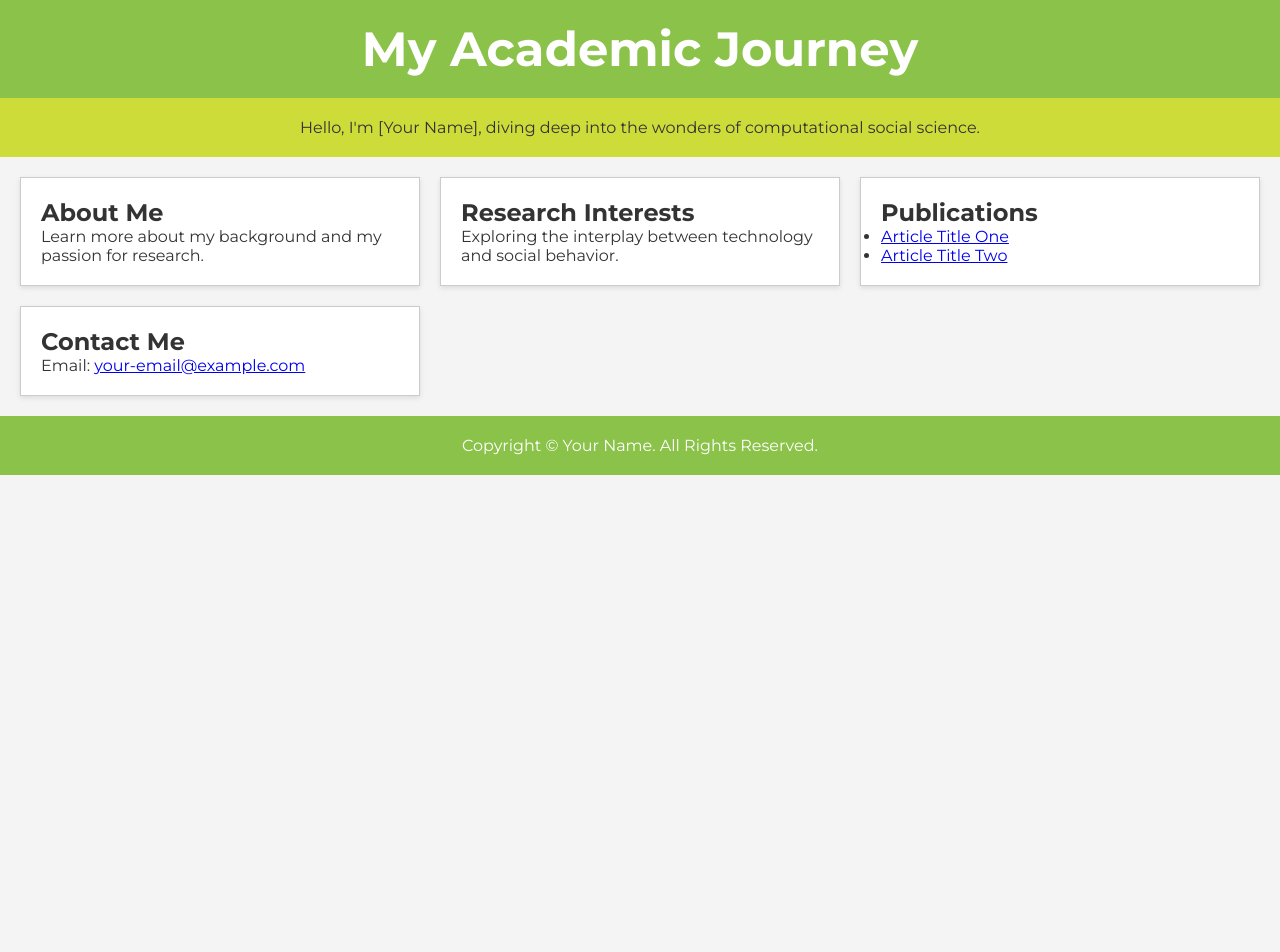
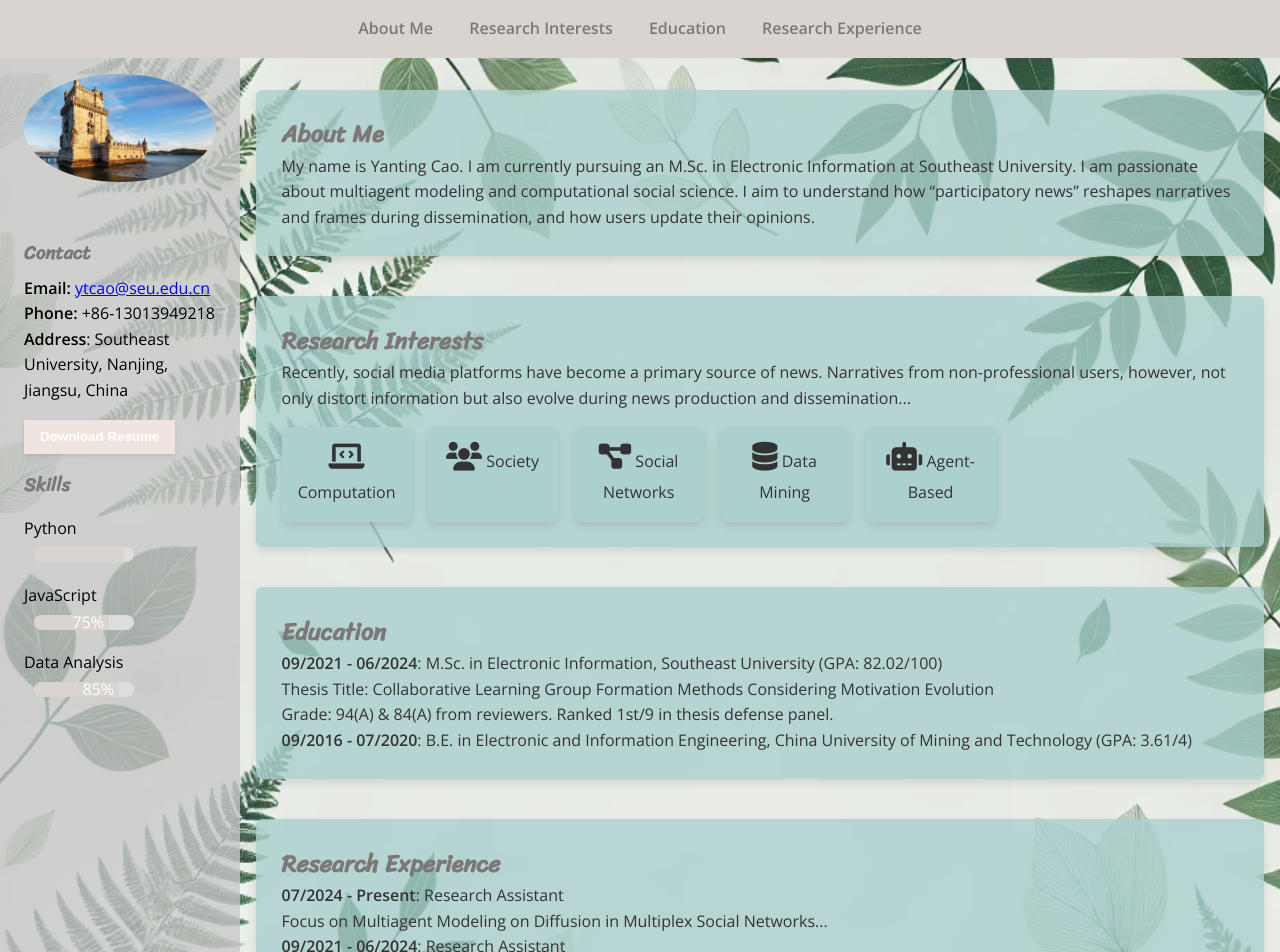
Before and after one commit to Miaedoc/Miaedoc.github.io, a Jekyll site: the page my-blog/index.html, which Jekyll copies as it is, in a window 1280 px wide and 1400 px high. Shown: the top 952 px of the window. Built offline with Jekyll 4.4.1, drawn with Linux system fonts in a browser that asks for light colours; a script that is not in the unit is left out; some of the changed text lies outside the part shown.

Commit message:
new framework of website

```diff
--- a/my-blog/css/home_style.css
+++ /dev/null
@@ -1,46 +0,0 @@
-* {
-    margin: 0;
-    padding: 0;
-    box-sizing: border-box;
-}
-
-body {
-    font-family: 'Montserrat', sans-serif;
-    background: #f4f4f4;
-    color: #333;
-}
-
-header {
-    background-color: #8bc34a;
-    color: white;
-    padding: 20px;
-    text-align: center;
-    font-size: 24px;
-}
-
-.intro {
-    background: #cddc39;
-    padding: 20px;
-    text-align: center;
-}
-
-.container {
-    display: grid;
-    grid-template-columns: repeat(auto-fit, minmax(300px, 1fr));
-    gap: 20px;
-    padding: 20px;
-}
-
-section {
-    background: white;
-    padding: 20px;
-    border: 1px solid #ccc;
-    box-shadow: 0 2px 5px rgba(0,0,0,0.1);
-}
-
-footer {
-    background-color: #8bc34a;
-    color: white;
-    text-align: center;
-    padding: 20px;
-}
--- /dev/null
+++ b/my-blog/css/styles.css
@@ -0,0 +1,271 @@
+/* 颜色、字体等全局变量 */
+:root {
+  --main-green: #ABD0CE;        /* 主色，灰绿色 */
+  --green-light: #8dbfa3;
+  --green-dark: #7C7877;
+  --accent-pink: #F0E5DE;       /* 粉色/浅红 */
+  --accent-red: #7C7877;
+  --text-dark: #333;
+  --bg-light: #D9D4CF;
+
+  /* 透明背景示例 */
+  --sidebar-bg: rgba(200, 200, 200, 0.8);   /* 侧边栏：浅灰+透明 */
+  --section-bg: rgba(171, 208, 206, 0.8);   /* 分区：淡绿色+透明 */
+}
+
+/* 去除默认边距与通用设置 */
+* {
+  margin: 0;
+  padding: 0;
+  box-sizing: border-box;
+}
+
+body, html {
+  width: 100%;
+  height: 100%;
+  margin:0;
+  padding:0;
+  font-family: 'Open Sans', 'sans-serif';
+  color: var(--text-dark);
+  background-image: url("/my-blog/assets/images/bg.jpg") ;
+  background-size: cover;
+  background-color: transparent;
+  line-height: 1.6;
+}
+
+/* 标题字体使用手写风格 Sriracha */
+h1, h2, h3 {
+  font-family: 'Sriracha', cursive;
+  color: var(--green-dark);
+}
+
+/* Header带背景图片（叶子图片） */
+header {
+  /*background: url("/my-blog/assets/images/green-pattern.jpg") no-repeat center center;*/
+  background-color: var(--bg-light);
+  background-size: cover;
+  color: var(--accent-red);
+  padding: 1rem;
+  text-align: center;
+  position: sticky;
+  top: 0;
+  z-index: 1000;
+}
+
+header nav ul {
+  list-style: none;
+}
+
+header nav ul li {
+  display: inline-block;
+  margin: 0 1rem;
+}
+
+header nav ul li a {
+  text-decoration: none;
+  color: var(--accent-red);
+  font-weight: 600;
+}
+
+/* 侧边栏 */
+aside {
+  position: fixed;
+  top: 50px; /* 与header保持距离 */
+  left: 0;
+  width: 240px;
+  background: var(--sidebar-bg);
+  color: #000;
+  padding: 1.5rem;
+  height: calc(100% - 70px);
+  overflow-y: auto;
+}
+
+aside .profile-photo {
+  width: 100%;
+  border-radius: 100%;
+  margin-bottom: 2rem;
+}
+
+aside h3 {
+  font-family: 'Sriracha', cursive;
+  margin-top: 1rem;
+  margin-bottom: 0.5rem;
+}
+
+/* 下载简历按钮 */
+.resume-button {
+  background-color: var(--accent-pink);
+  color: white;
+  border: none;
+  box-shadow: 0 2px 4px rgba(0,0,0,0.1);
+  padding: 0.6rem 1rem;
+  cursor: pointer;
+  font-weight: 600;
+  margin-top: 1rem;
+  transition: background-color 0.3s;
+}
+
+.resume-button:hover {
+  background-color: var(--bg-light);
+}
+
+/* 技能进度条列表 */
+.skill-bars {
+  list-style: none;
+  margin-top: 1rem;
+}
+
+.skill-bars li {
+  margin-bottom: 1rem;
+}
+
+.skill-bars li span {
+  display: inline-block;
+  width: 100px;
+  font-weight: 500;
+}
+
+.progress-container {
+  display: inline-block;
+  background-color: #ddd;
+  width: 100px;
+  height: 15px;
+  border-radius: 10px;
+  margin-left: 10px;
+  vertical-align: middle;
+  overflow: hidden;
+}
+
+.progress {
+  background-color: var(--bg-light);
+  height: 100%;
+  text-align: right;
+  color: #fff;
+  padding-right: 5px;
+  box-sizing: border-box;
+  line-height: 15px;
+  border-radius: 10px 0 0 10px;
+}
+
+/* 主体内容 */
+main {
+  margin-left: 240px;
+  padding: 2rem 1rem;
+}
+
+/* 分区采用淡绿色透明背景 + 阴影 */
+section {
+  background: var(--section-bg);
+  border-radius: 6px;
+  margin-bottom: 2.5rem;
+  padding: 1.6rem;
+  box-shadow: 0 4px 8px rgba(0,0,0,0.1);
+  transition: transform 0.3s, box-shadow 0.3s;
+}
+
+section:hover {
+  transform: scale(1.03);
+  box-shadow: 0 6px 12px rgba(0,0,0,0.18);
+}
+
+/* 研究兴趣里的图标 */
+.icon-container {
+  display: flex;
+  flex-wrap: wrap;
+  gap: 1rem;
+  margin-top: 1rem;
+}
+
+.icon-item {
+  background-color: var(--main-green);
+  box-shadow:0 4px 8px rgba(0,0,0,0.1);
+  padding: 1rem;
+  border-radius: 8px;
+  width: 130px;
+  text-align: center;
+  transition: background-color 0.3s;
+}
+
+.icon-item:hover {
+  background-color: var(--accent-pink);
+}
+
+.icon-item i {
+  font-size: 1.8rem;
+  margin-bottom: 0.5rem;
+}
+
+/* Carousel */
+.carousel {
+  position: relative;
+  overflow: hidden;
+  width: 100%;
+  max-width: 600px;
+  margin: 1rem auto;
+  border-radius: 5px;
+  box-shadow: 0 2px 4px rgba(0,0,0,0.1);
+}
+
+.carousel-track-container {
+  position: relative;
+  overflow: hidden;
+}
+
+.carousel-track {
+  display: flex;
+  transition: transform 0.3s ease-in-out;
+}
+
+.carousel-slide {
+  min-width: 100%;
+  position: relative;
+  text-align: center;
+}
+
+.carousel-slide img {
+  width: 100%;
+  display: block;
+}
+
+.slide-caption {
+  background-color: rgba(255,255,255,0.8);
+  padding: 0.5rem;
+}
+
+.carousel-button {
+  position: absolute;
+  top: 50%;
+  transform: translateY(-50%);
+  background-color: var(--accent-pink);
+  color: #fff;
+  border: none;
+  font-size: 1.5rem;
+  cursor: pointer;
+  padding: 0.2rem 0.6rem;
+  opacity: 0.5;
+  transition: 0.3s;
+}
+
+.carousel-button:hover {
+  opacity: 1;
+}
+
+.prev-button {
+  left: 10px;
+}
+
+.next-button {
+  right: 10px;
+}
+
+/* Footer */
+footer {
+  background: var(--bg-light); /* 或者换成一张半透明的图案等 */
+  color: white;
+  text-align: center;
+  padding: 1rem;
+  position: fixed;
+  bottom: 0;
+  left: 0;
+  width: 100%;
+}
--- a/my-blog/index.html
+++ b/my-blog/index.html
@@ -1,43 +1,196 @@
 <!DOCTYPE html>
 <html lang="en">
 <head>
-    <meta charset="UTF-8">
-    <meta name="viewport" content="width=device-width, initial-scale=1.0">
-    <title>Welcome to My Creative Academic World</title>
-    <link rel="stylesheet" href="/my-blog/css/home_style.css">
-    <link href="https://fonts.googleapis.com/css2?family=Montserrat:wght@300;400;700&display=swap" rel="stylesheet">
+  <meta charset="UTF-8"/>
+  <meta name="viewport" content="width=device-width, initial-scale=1.0"/>
+  <title>Yanting Cao - Academic Profile</title>
+
+  <!-- Google Fonts -->
+  <link
+    href="https://fonts.googleapis.com/css2?family=Sriracha&family=Open+Sans:wght@300;400;600&display=swap"
+    rel="stylesheet"
+  />
+
+  <!-- Font Awesome for icons (optional) -->
+  <link
+    rel="stylesheet"
+    href="https://cdnjs.cloudflare.com/ajax/libs/font-awesome/6.0.0-beta3/css/all.min.css"
+    integrity="sha512-..."
+    crossorigin="anonymous"
+    referrerpolicy="no-referrer"
+  />
+
+  <!-- CSS -->
+  <link rel="stylesheet" href="/my-blog/css/styles.css"/>
 </head>
 <body>
+  <!-- Header / Navigation -->
   <header>
-        <h1>My Academic Journey</h1>
+    <nav>
+      <ul>
+        <li><a href="#about">About Me</a></li>
+        <li><a href="#interests">Research Interests</a></li>
+        <li><a href="#education">Education</a></li>
+        <li><a href="#research">Research Experience</a></li>
+      </ul>
+    </nav>
   </header>
-    <div class="intro">
-        <p>Hello, I'm [Your Name], diving deep into the wonders of computational social science.</p>
+
+  <!-- Sidebar -->
+  <aside>
+    <img src="/my-blog/assets/images/profile.jpg" alt="Profile Photo" class="profile-photo"/>
+    <h3>Contact</h3>
+    <p><b>Email:</b> <a href="mailto:ytcao@seu.edu.cn">ytcao@seu.edu.cn</a></p>
+    <p><b>Phone:</b> +86-13013949218</p>
+    <p><b>Address</b>: Southeast University, Nanjing, Jiangsu, China</p>
+
+    <!-- 下载简历按钮 -->
+    <button class="resume-button" onclick="window.open('resume.pdf', '_blank')">
+      Download Resume
+    </button>
+
+    <!-- Skills with progress bars -->
+    <h3>Skills</h3>
+    <ul class="skill-bars">
+      <li>
+        <span>Python</span>
+        <div class="progress-container">
+          <div class="progress" style="width: 90%"></div>
         </div>
-    <div class="container">
+      </li>
+      <li>
+        <span>JavaScript</span>
+        <div class="progress-container">
+          <div class="progress" style="width: 75%">75%</div>
+        </div>
+      </li>
+      <li>
+        <span>Data Analysis</span>
+        <div class="progress-container">
+          <div class="progress" style="width: 85%">85%</div>
+        </div>
+      </li>
+      <!-- 继续添加更多技能 -->
+    </ul>
+  </aside>
+
+  <!-- Main Content -->
+  <main>
+    <!-- About Me -->
     <section id="about">
       <h2>About Me</h2>
-            <p>Learn more about my background and my passion for research.</p>
+      <p>
+        My name is Yanting Cao. I am currently pursuing an M.Sc. in Electronic Information
+        at Southeast University. I am passionate about multiagent modeling and
+        computational social science. I aim to understand how “participatory news”
+        reshapes narratives and frames during dissemination, and how users update
+        their opinions.
+        <!-- 这里可以放你个人的简短自我介绍或更多背景故事 -->
+      </p>
     </section>
+
+    <!-- Research Interests -->
+    <section id="interests">
+      <h2>Research Interests</h2>
+      <p>
+        Recently, social media platforms have become a primary source of news. Narratives
+        from non-professional users, however, not only distort information but also evolve
+        during news production and dissemination...
+        <!-- 将CV中 RESEARCH INTERESTS 段落的主要内容继续放到这里 -->
+      </p>
+      <div class="icon-container">
+        <div class="icon-item">
+          <i class="fas fa-laptop-code"></i>
+          <span>Computation</span>
+        </div>
+        <div class="icon-item">
+          <i class="fas fa-users"></i>
+          <span>Society</span>
+        </div>
+        <div class="icon-item">
+          <i class="fas fa-project-diagram"></i>
+          <span>Social Networks</span>
+        </div>
+        <div class="icon-item">
+          <i class="fas fa-database"></i>
+          <span>Data Mining</span>
+        </div>
+        <div class="icon-item">
+          <i class="fas fa-robot"></i>
+          <span>Agent-Based</span>
+        </div>
+      </div>
+    </section>
+
+    <!-- Education -->
+    <section id="education">
+      <h2>Education</h2>
+      <p>
+        <strong>09/2021 - 06/2024</strong>: M.Sc. in Electronic Information, Southeast University
+        (GPA: 82.02/100) <br/>
+        Thesis Title: Collaborative Learning Group Formation Methods Considering Motivation Evolution
+        <br/>Grade: 94(A) & 84(A) from reviewers. Ranked 1st/9 in thesis defense panel.
+      </p>
+      <p>
+        <strong>09/2016 - 07/2020</strong>: B.E. in Electronic and Information Engineering,
+        China University of Mining and Technology (GPA: 3.61/4)
+      </p>
+      <!-- 如果有更多教育经历可继续添加 -->
+    </section>
+
+    <!-- Research Experience -->
     <section id="research">
-            <h2>Research Interests</h2>
-            <p>Exploring the interplay between technology and social behavior.</p>
+      <h2>Research Experience</h2>
+      <p>
+        <strong>07/2024 - Present</strong>: Research Assistant <br/>
+        Focus on Multiagent Modeling on Diffusion in Multiplex Social Networks...
+      </p>
+      <p>
+        <strong>09/2021 - 06/2024</strong>: Research Assistant <br/>
+        Focus on Collaborative Learning Group Formation in Social Networks...
+      </p>
+      <p>
+        <strong>01/2020 - 06/2020</strong>: Undergraduate Thesis Project <br/>
+        Title: Data Analysis and Processing of Recruitment Website Based on Python...
+      </p>
+
+      <!-- Carousel with images -->
+      <div class="carousel">
+        <div class="carousel-track-container">
+          <ul class="carousel-track">
+            <li class="carousel-slide">
+              <img src="images/research1.jpg" alt="Research 1" />
+              <div class="slide-caption">
+                <h3>Research Project 1</h3>
+                <p>Brief explanation about this image and project.</p>
+              </div>
+            </li>
+            <li class="carousel-slide">
+              <img src="images/research2.jpg" alt="Research 2" />
+              <div class="slide-caption">
+                <h3>Research Project 2</h3>
+                <p>More details about your research on multiagent modeling.</p>
+              </div>
+            </li>
+            <!-- ...添加更多slide以展示更多图 -->
+          </ul>
+        </div>
+        <button class="carousel-button prev-button" aria-label="Previous Slide">
+          &#10094;
+        </button>
+        <button class="carousel-button next-button" aria-label="Next Slide">
+          &#10095;
+        </button>
+      </div>
     </section>
-        <section id="publications">
-            <h2>Publications</h2>
-            <ul>
-                <li><a href="#">Article Title One</a></li>
-                <li><a href="#">Article Title Two</a></li>
-            </ul>
-        </section>
-        <section id="contact">
-            <h2>Contact Me</h2>
-            <p>Email: <a href="mailto:your-email@example.com">your-email@example.com</a></p>
-        </section>
-    </div>
+  </main>
+
+  <!-- Footer -->
   <footer>
-        <p>Copyright © Your Name. All Rights Reserved.</p>
+    <p>&copy; 2025 Yanting Cao. All Rights Reserved.</p>
   </footer>
-    <script src="script.js"></script>
+
+  <!-- JavaScript -->
+  <script src="/my-blog/js/script.js"></script>
 </body>
 </html>
--- a/my-blog/js/script.js
+++ b/my-blog/js/script.js
@@ -1,11 +1,35 @@
-document.addEventListener("DOMContentLoaded", function() {
-    const navLinks = document.querySelectorAll('nav ul li a');
-    navLinks.forEach(link => {
-        link.addEventListener('click', function(e) {
-            e.preventDefault();
-            const targetId = e.target.getAttribute('href').substr(1);
-            const targetSection = document.getElementById(targetId);
-            targetSection.scrollIntoView({ behavior: 'smooth' });
-        });
+document.addEventListener('DOMContentLoaded', () => {
+  // 平滑滚动
+  document.querySelectorAll('a[href^="#"]').forEach(anchor => {
+    anchor.addEventListener('click', function (e) {
+      e.preventDefault();
+      const targetID = this.getAttribute('href').substring(1);
+      const targetSection = document.getElementById(targetID);
+      targetSection.scrollIntoView({ behavior: 'smooth' });
     });
+  });
+
+  // 轮播功能
+  const track = document.querySelector('.carousel-track');
+  if (track) {
+    const slides = Array.from(track.children);
+    const prevButton = document.querySelector('.prev-button');
+    const nextButton = document.querySelector('.next-button');
+
+    let currentSlideIndex = 0;
+
+    function updateSlidePosition() {
+      track.style.transform = `translateX(-${currentSlideIndex * 100}%)`;
+    }
+
+    prevButton.addEventListener('click', () => {
+      currentSlideIndex = (currentSlideIndex - 1 + slides.length) % slides.length;
+      updateSlidePosition();
+    });
+
+    nextButton.addEventListener('click', () => {
+      currentSlideIndex = (currentSlideIndex + 1) % slides.length;
+      updateSlidePosition();
+    });
+  }
 });
```
Also changed, not shown: my-blog/assets/images/bg.jpg (added), my-blog/assets/images/profile.jpg (added). Lines whose indentation alone changed are shown as unchanged.
